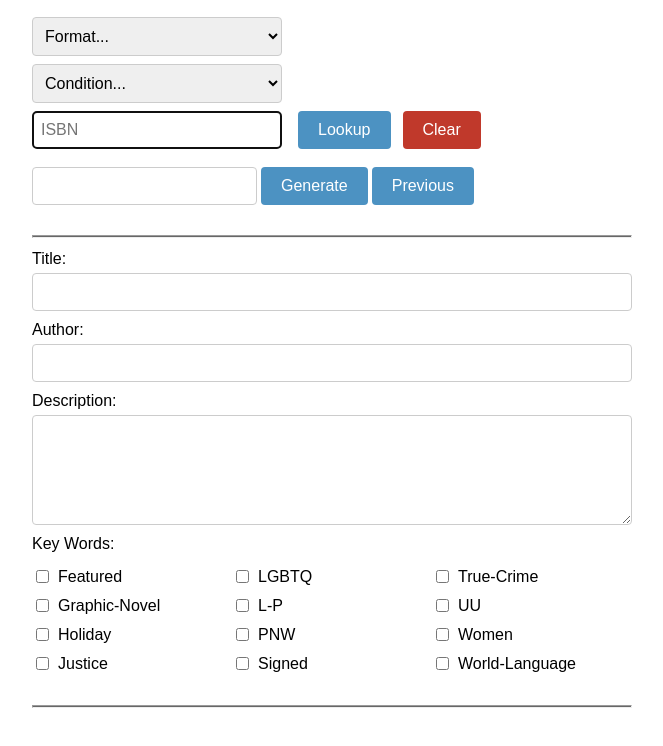
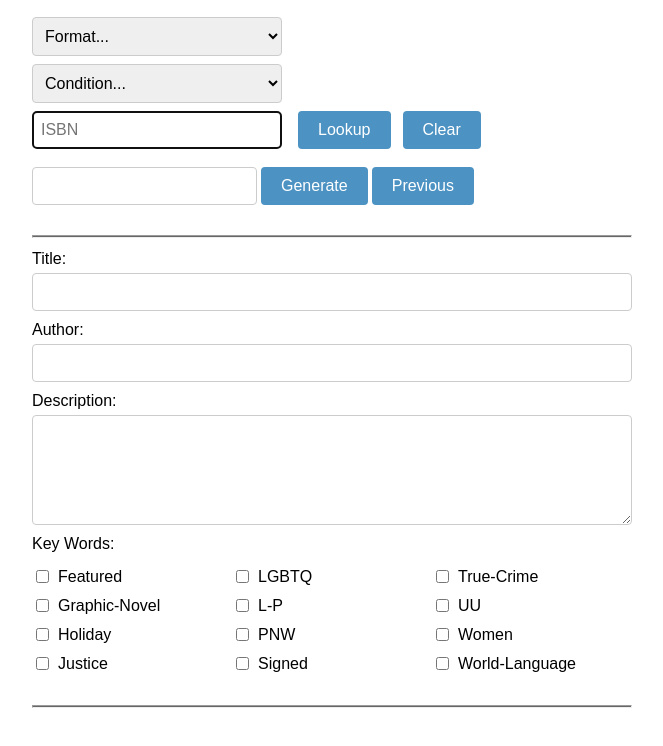
Before and after one commit to juniperart/juniperart.github.io, a website: page librarian/index.html in a window 1280 px wide. Shown: the part 50-796 px from the top of the page, without its empty margins (308-971 px from the left). Drawn offline with Linux system fonts and the light colour scheme.

Commit message:
Remove danger class from Clear buttons
Removed 'danger' class from buttons in the modal and form.

```diff
--- a/librarian/index.html
+++ b/librarian/index.html
@@ -77,13 +77,6 @@ button:disabled {
     background-color: #aaa;
 }
 
-button.danger {
-    background-color: #c0392b;
-}
-
-button.danger:hover {
-    background-color: #962d22;
-}
 
 .check {
     color: #039318;
@@ -239,7 +232,7 @@ hr {
     <div id="clearModal">
         <p>Previous book has not been saved.</p>
         <div class="modal-buttons">
-            <button type="button" class="danger" onclick="confirmClear()">Clear</button>
+            <button type="button" onclick="confirmClear()">Clear</button>
             <button type="button" onclick="closeClearModal()">Cancel</button>
         </div>
     </div>
@@ -271,7 +264,7 @@ hr {
                     <input type="text" id="isbn-input" name="isbn" placeholder="ISBN">
                     <div class="isbn-buttons">
                         <button type="submit" id="lookup-btn">Lookup</button>
-                        <button type="button" class="danger" onClick="onClearClick()">Clear</button>
+                        <button type="button" onClick="onClearClick()">Clear</button>
                     </div>
                 </div>
             </form>
```
